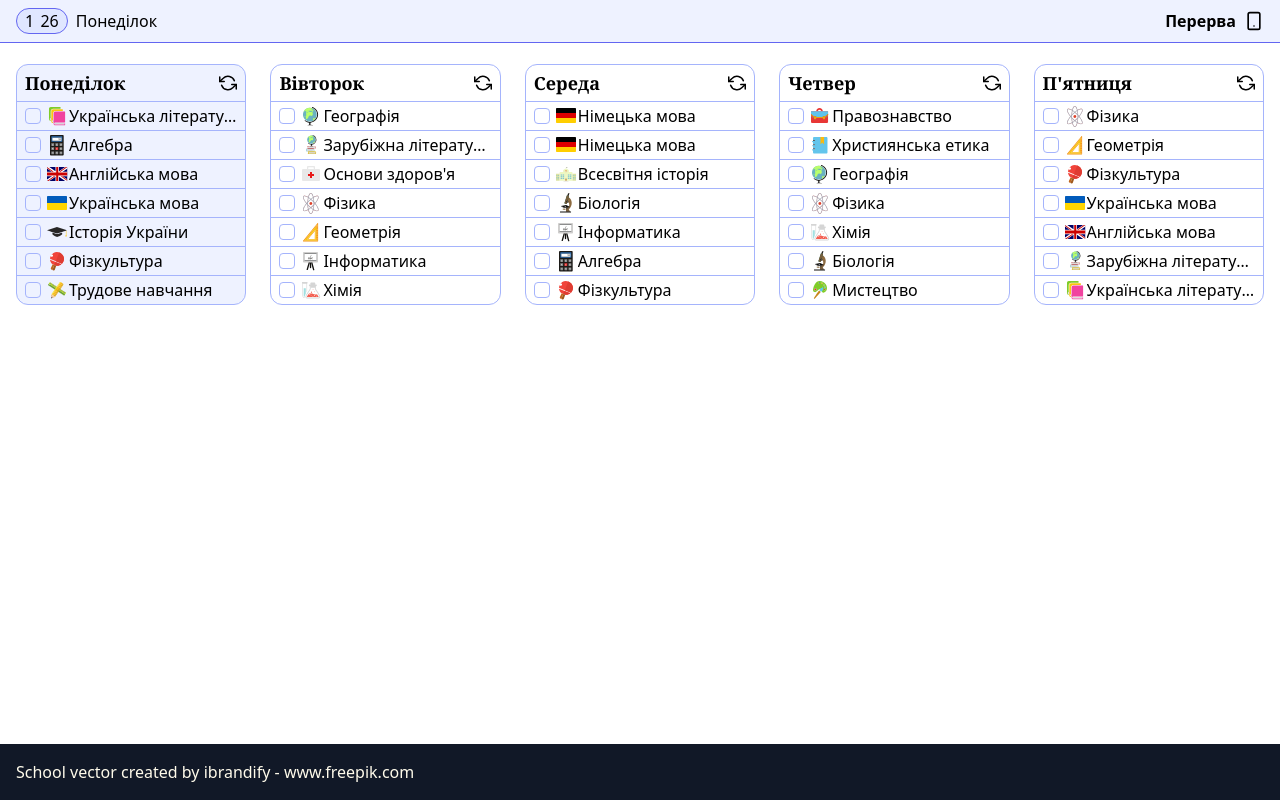
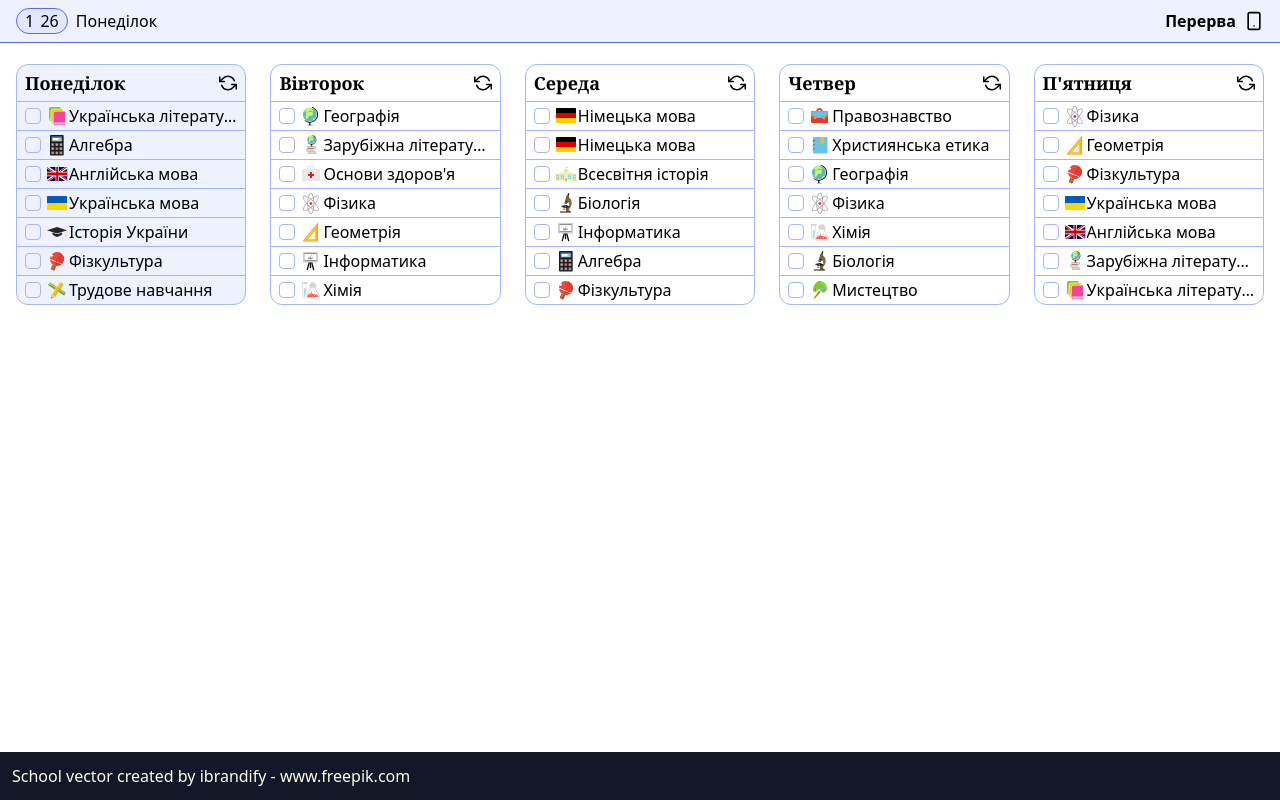
Before and after one commit to nazar1ua/vue-schedule, a Vue app: page / in a window 1280 px wide. Built offline with nearby package versions, Linux system fonts and the light colour scheme.

Commit message:
Initial dist subtree commit

```diff
--- a/src/App.vue
+++ b/src/App.vue
@@ -4,7 +4,7 @@
     <Table :lessons="lessons" :lesson="lesson" :today="today"/>
   </div>
   <footer class="bg-gray-900 text-amber-50 mt-auto mb-0">
-    <div class="container mx-auto p-4">
+    <div class="container mx-auto p-3">
       <a href="https://www.freepik.com/vectors/school" target="_blank">School vector created by ibrandify - www.freepik.com</a>
     </div>
   </footer>
```
Also changed, not shown: 6 other files (tests, documents, lock files or other folders).
